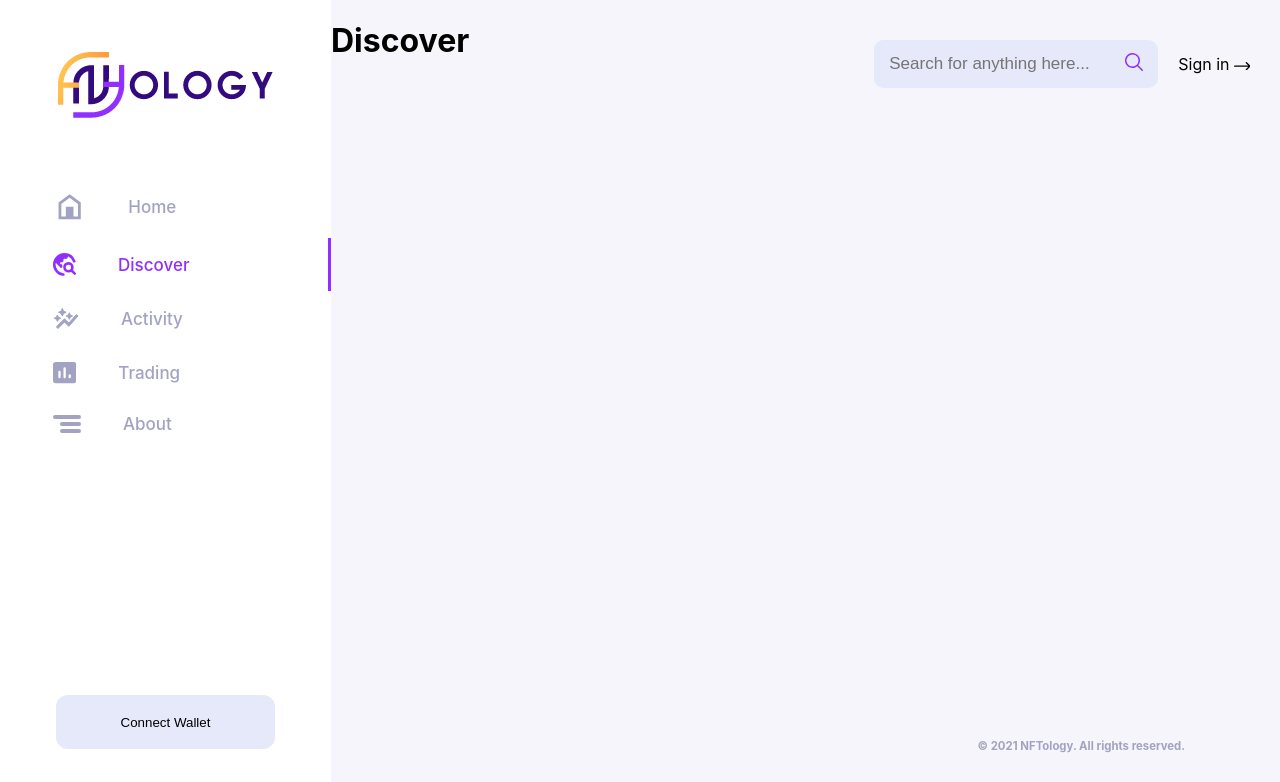
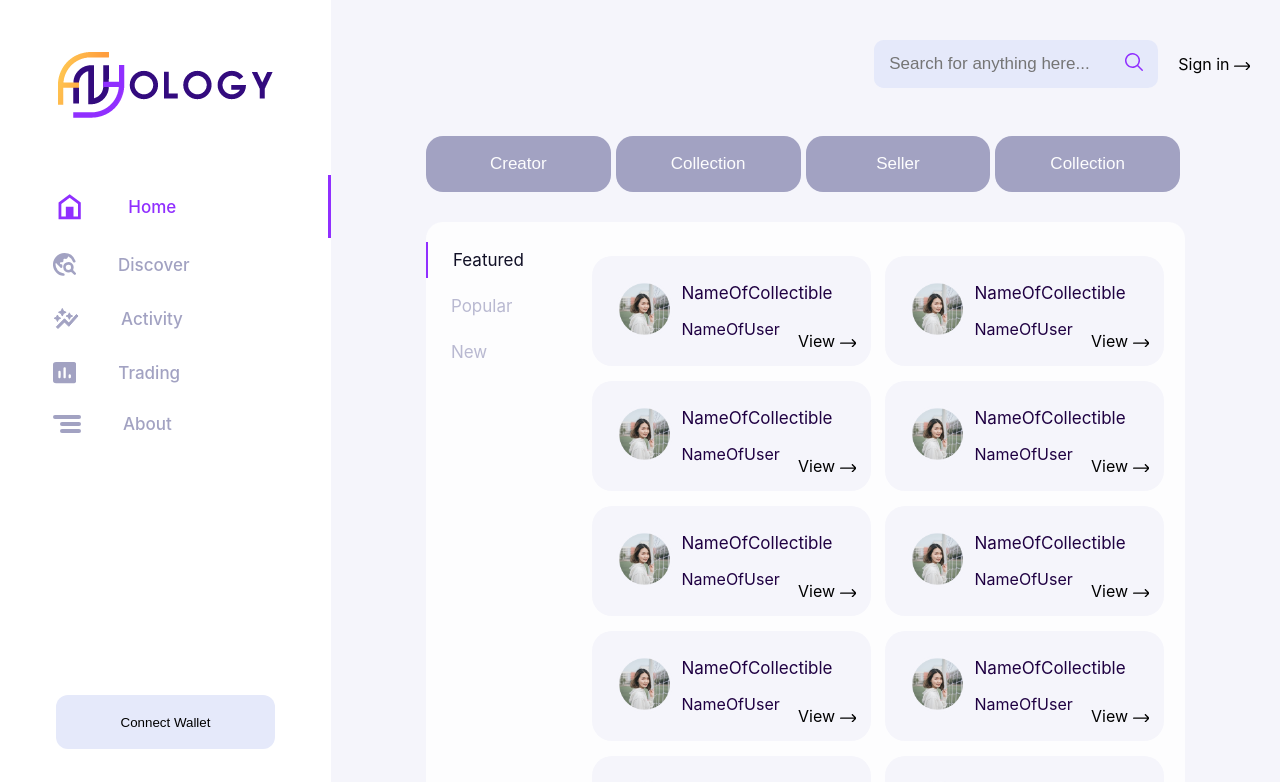
Before and after one commit to websmartdream428/nftology, a React (Create React App) app: page /discover in a window 1280 px wide. Shown: the top 782 px of the page. Built offline with nearby package versions, Linux system fonts and the light colour scheme.

Commit message:
complete Discover Tab

```diff
--- /dev/null
+++ b/src/components/CheckButton/index.tsx
@@ -0,0 +1,30 @@
+import React, { useState } from 'react'
+
+type CustomSVGProps = {
+  text: string
+}
+const CheckButton = ({ text }: CustomSVGProps) => {
+  const [clicked, setClicked] = useState(true)
+
+  return (
+    <button
+      type="button"
+      onClick={() => setClicked(!clicked)}
+      style={{
+        border: 'none',
+        marginRight: '5px',
+        cursor: 'pointer',
+        backgroundColor: clicked ? '#A2A2C2' : '#fff',
+        borderRadius: '17px',
+        height: '56px',
+        width: '190px',
+        color: clicked ? '#FDFDFE' : '#000000',
+        fontSize: '17px',
+      }}
+    >
+      {text}
+    </button>
+  )
+}
+
+export default CheckButton
--- a/src/components/ImageCard/index.tsx
+++ b/src/components/ImageCard/index.tsx
@@ -8,7 +8,7 @@ type CustomProps = { timeFlag: boolean; isBell: boolean }
 
 const ImageCardDiv = styled.div`
   border-radius: 23px;
-  width: 32%;
+  width: 100%;
   height: 350px;
   position: relative;
   background-size: cover;
--- a/src/components/SidebarTab/index.tsx
+++ b/src/components/SidebarTab/index.tsx
@@ -9,7 +9,7 @@ import {
 } from '../CustomSVG'
 
 const SidebarTab: React.FC = () => {
-  const [selected, setSelected] = useState('discover')
+  const [selected, setSelected] = useState('home')
   return (
     <div>
       <Link
--- /dev/null
+++ b/src/pages/Discover/ButtonGroup.tsx
@@ -0,0 +1,16 @@
+import React from 'react'
+import CheckButton from '../../components/CheckButton'
+import { ButtonGroupDiv } from '../../styledComponents/pages/discover/StyledButtonGroup'
+
+const ButtonGroup: React.FC = () => {
+  return (
+    <ButtonGroupDiv>
+      <CheckButton text="Creator" />
+      <CheckButton text="Collection" />
+      <CheckButton text="Seller" />
+      <CheckButton text="Collection" />
+    </ButtonGroupDiv>
+  )
+}
+
+export default ButtonGroup
--- a/src/pages/Discover/index.tsx
+++ b/src/pages/Discover/index.tsx
@@ -1,10 +1,104 @@
-import React from 'react'
+import React, { useState } from 'react'
+import AvatarCard from '../../components/AvatarCard'
+import ImageCard from '../../components/ImageCard'
+import { ChildCard } from '../../styledComponents/elements/Cards'
+import { PageContainter } from '../../styledComponents/layout/StyledMainLayout'
+import {
+  CardBoard,
+  DiscoverDiv,
+  Tabs,
+  Tab,
+  FeaturedContent,
+  PopularContent,
+} from '../../styledComponents/pages/discover/StyledDiscover'
+import ButtonGroup from './ButtonGroup'
 
 const Discover: React.FC = () => {
+  const [selected, setSelected] = useState('featured')
   return (
-    <div className="page-container">
-      <h1>Discover</h1>
-    </div>
+    <PageContainter>
+      <DiscoverDiv>
+        <ButtonGroup />
+        <CardBoard>
+          <Tabs>
+            <Tab
+              selected={selected === 'featured'}
+              onClick={() => setSelected('featured')}
+            >
+              Featured
+            </Tab>
+            <Tab
+              selected={selected === 'popular'}
+              onClick={() => setSelected('popular')}
+            >
+              Popular
+            </Tab>
+            <Tab
+              selected={selected === 'new'}
+              onClick={() => setSelected('new')}
+            >
+              New
+            </Tab>
+          </Tabs>
+          {(selected === 'featured' || selected === 'new') && (
+            <FeaturedContent>
+              <ChildCard>
+                <AvatarCard isBell={false} />
+              </ChildCard>
+              <ChildCard>
+                <AvatarCard isBell={false} />
+              </ChildCard>
+              <ChildCard>
+                <AvatarCard isBell={false} />
+              </ChildCard>
+              <ChildCard>
+                <AvatarCard isBell={false} />
+              </ChildCard>
+              <ChildCard>
+                <AvatarCard isBell={false} />
+              </ChildCard>
+              <ChildCard>
+                <AvatarCard isBell={false} />
+              </ChildCard>
+              <ChildCard>
+                <AvatarCard isBell={false} />
+              </ChildCard>
+              <ChildCard>
+                <AvatarCard isBell={false} />
+              </ChildCard>
+              <ChildCard>
+                <AvatarCard isBell={false} />
+              </ChildCard>
+              <ChildCard>
+                <AvatarCard isBell={false} />
+              </ChildCard>
+              <ChildCard>
+                <AvatarCard isBell={false} />
+              </ChildCard>
+              <ChildCard>
+                <AvatarCard isBell={false} />
+              </ChildCard>
+              <ChildCard>
+                <AvatarCard isBell={false} />
+              </ChildCard>
+              <ChildCard>
+                <AvatarCard isBell={false} />
+              </ChildCard>
+            </FeaturedContent>
+          )}
+          {selected === 'popular' && (
+            <PopularContent>
+              <ImageCard timeFlag={false} isBell={false} />
+              <ImageCard timeFlag={false} isBell={false} />
+              <ImageCard timeFlag={false} isBell={false} />
+              <ImageCard timeFlag={false} isBell={false} />
+              <ImageCard timeFlag={false} isBell={false} />
+              <ImageCard timeFlag={false} isBell={false} />
+            </PopularContent>
+          )}
+        </CardBoard>
+      </DiscoverDiv>
+    </PageContainter>
   )
 }
 
--- a/src/pages/Home/index.tsx
+++ b/src/pages/Home/index.tsx
@@ -1,5 +1,4 @@
 import React from 'react'
-import styled from 'styled-components'
 import TitleCard from './TitleCard'
 import CounterCard from './CounterCard'
 import TextCard from './TextCard'
@@ -9,12 +8,7 @@ import FeaturedCreators from './FeaturedCreators'
 import TopCollectors from './TopCollectors'
 import PopularCollectibles from './PopularCollectibles'
 import FeaturedCollectibles from './FeaturedCollectibles'
-
-const PageContainter = styled.div`
-  margin: auto;
-  width: 80%;
-  margin-top: 136px;
-`
+import { PageContainter } from '../../styledComponents/layout/StyledMainLayout'
 
 const Home: React.FC = () => {
   return (
--- a/src/styledComponents/elements/Cards.tsx
+++ b/src/styledComponents/elements/Cards.tsx
@@ -28,9 +28,9 @@ export const CardTitle = styled.div`
 `
 
 export const CardImageSlider = styled.div`
-  display: flex;
-  flex-direction: row;
-  justify-content: space-between;
+  display: grid;
+  grid-template-columns: 32% 32% 32%;
+  grid-column-gap: 2%;
 `
 
 export const MoreText = styled.div`
--- a/src/styledComponents/layout/StyledMainLayout.tsx
+++ b/src/styledComponents/layout/StyledMainLayout.tsx
@@ -17,3 +17,9 @@ export const MainContent = styled.div<MainContentProps>`
       ? 'width: calc(100vw - (331px * 2));'
       : 'width: calc(100vw - 331px);'}
 `
+
+export const PageContainter = styled.div`
+  margin: auto;
+  width: 80%;
+  margin-top: 136px;
+`
--- /dev/null
+++ b/src/styledComponents/pages/discover/StyledButtonGroup.tsx
@@ -0,0 +1,6 @@
+import styled from 'styled-components'
+
+export const ButtonGroupDiv = styled.div`
+  display: flex;
+  flex-direction: row;
+`
--- /dev/null
+++ b/src/styledComponents/pages/discover/StyledDiscover.tsx
@@ -0,0 +1,55 @@
+import styled from 'styled-components'
+
+type DiscoverProps = {
+  selected: boolean
+}
+
+export const DiscoverDiv = styled.div`
+  display: flex;
+  flex-direction: column;
+`
+
+export const CardBoard = styled.div`
+  padding: 20px 0px;
+  border-radius: 17px;
+  background-color: #fdfdfe;
+  width: 100%;
+  margin: 30px 0;
+  display: flex;
+  flex-direction: row;
+  justify-content: space-between;
+  padding-bottom: 30px;
+`
+
+export const Tabs = styled.div`
+  display: flex;
+  flex-direction: column;
+  width: 190px;
+`
+
+export const Tab = styled.a<DiscoverProps>`
+  cursor: pointer;
+  padding: 8px 25px;
+  margin-bottom: 10px;
+  font-size: 17px;
+  ${({ selected }) =>
+    selected
+      ? 'color: #111026; border-left: 2px solid #902FFF'
+      : 'color: #B9B9D1'}
+`
+
+export const FeaturedContent = styled.div`
+  padding-right: 20px;
+  width: 90%;
+  display: grid;
+  grid-template-columns: 49% 49%;
+  grid-column-gap: 2%;
+`
+
+export const PopularContent = styled.div`
+  padding-right: 20px;
+  width: 90%;
+  display: grid;
+  grid-template-columns: 32% 32% 32%;
+  grid-gap: 2%;
+`
```
